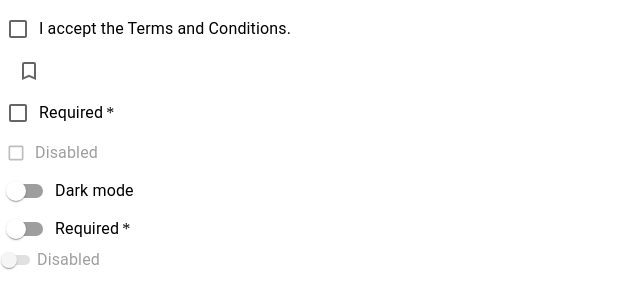
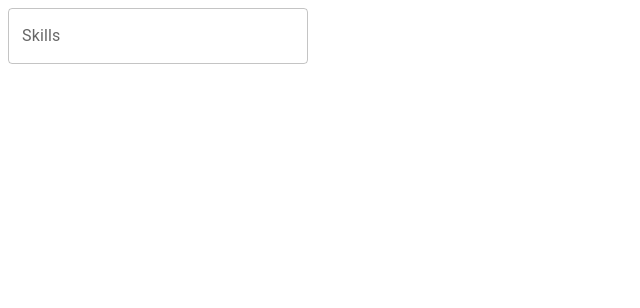
Before and after one commit to aakashstha1/React-MUI, a React (Vite) app in the folder MUI demo/: page / in a window 1280 px wide. Shown: the top 308 px of the page, without its empty margins (0-640 px from the left). Built offline with nearby package versions, Linux system fonts and the light colour scheme.

Commit message:
Tenth Commit

```diff
--- a/MUI demo/src/App.jsx
+++ b/MUI demo/src/App.jsx
@@ -1,6 +1,8 @@
 import "./App.css";
-import { MuiSwitch } from "./Day5/MuiSwitch";
-import { MuiCheckbox } from "./Day5/MuiCheckbox";
+import { MuiAutocomplete } from "./Day6/MuiAutocomplete";
+// import { MuiSwitch } from "./Day5/MuiSwitch";
+// import { MuiCheckbox } from "./Day5/MuiCheckbox";
+// import { MuiRating } from "./Day6/MuiRating";
 // import { MuiRadioBtn } from "./Day4/MuiRadioBtn";
 // import { MuiTextField } from "./Day3/MuiTextField";
 // import { MuiSelect } from "./Day4/MuiSelect";
@@ -20,8 +22,10 @@ function App() {
       <MuiTextField /> */}
       {/* <MuiSelect /> */}
       {/* <MuiRadioBtn /> */}
-      <MuiCheckbox />
-      <MuiSwitch />
+      {/* <MuiCheckbox />
+      <MuiSwitch /> */}
+      {/* <MuiRating /> */}
+      <MuiAutocomplete />
     </>
   );
 }
--- /dev/null
+++ b/MUI demo/src/Day6/MuiAutocomplete.jsx
@@ -0,0 +1,22 @@
+import { Stack, Autocomplete, TextField } from "@mui/material";
+import { useState } from "react";
+const skills = ["HTML", "CSS", "JS", "REACT", "NODE"];
+
+export const MuiAutocomplete = () => {
+  const [value, setValue] = useState(null);
+  console.log({ value });
+  const handleChange = (event, newValue) => {
+    setValue(newValue);
+  };
+  return (
+    <Stack spacing={4} width={300}>
+      <Autocomplete
+        options={skills}
+        renderInput={(params) => <TextField {...params} label="Skills" />}
+        value={value}
+        onChange={handleChange}
+        freeSolo
+      />
+    </Stack>
+  );
+};
--- /dev/null
+++ b/MUI demo/src/Day6/MuiRating.jsx
@@ -0,0 +1,22 @@
+import { Stack, Rating } from "@mui/material";
+import FavoriteIcon from "@mui/icons-material/Favorite";
+import FavoriteBorderIcon from "@mui/icons-material/FavoriteBorder";
+import { useState } from "react";
+export const MuiRating = () => {
+  const [value, setValue] = useState(0);
+  console.log({ value });
+  const handleChange = (e) => {
+    setValue(e.target.value);
+  };
+  return (
+    <Stack spacing={2}>
+      <Rating value={value} onChange={handleChange} />
+      <Rating
+        size="large"
+        icon={<FavoriteIcon fontSize="inherit" />}
+        emptyIcon={<FavoriteBorderIcon fontSize="inherit" />}
+      />
+      <Rating disabled />
+    </Stack>
+  );
+};
```
